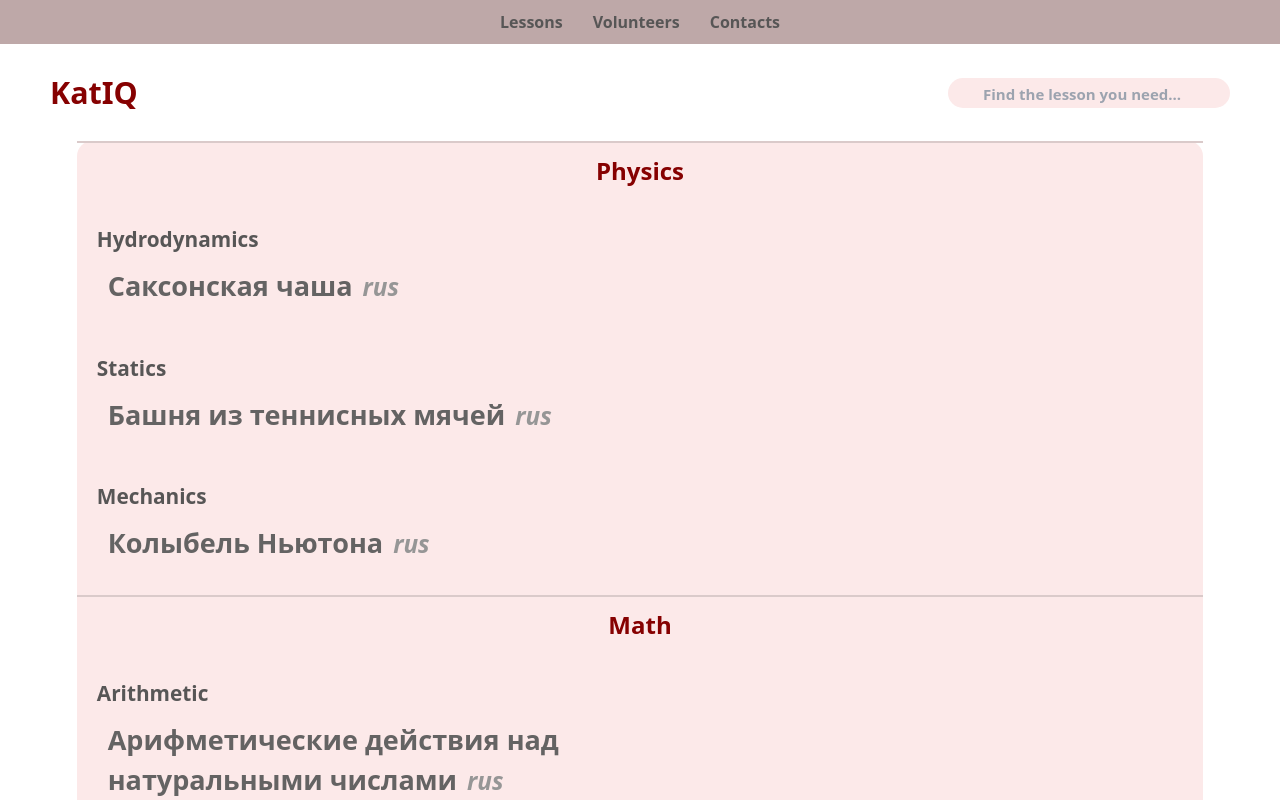
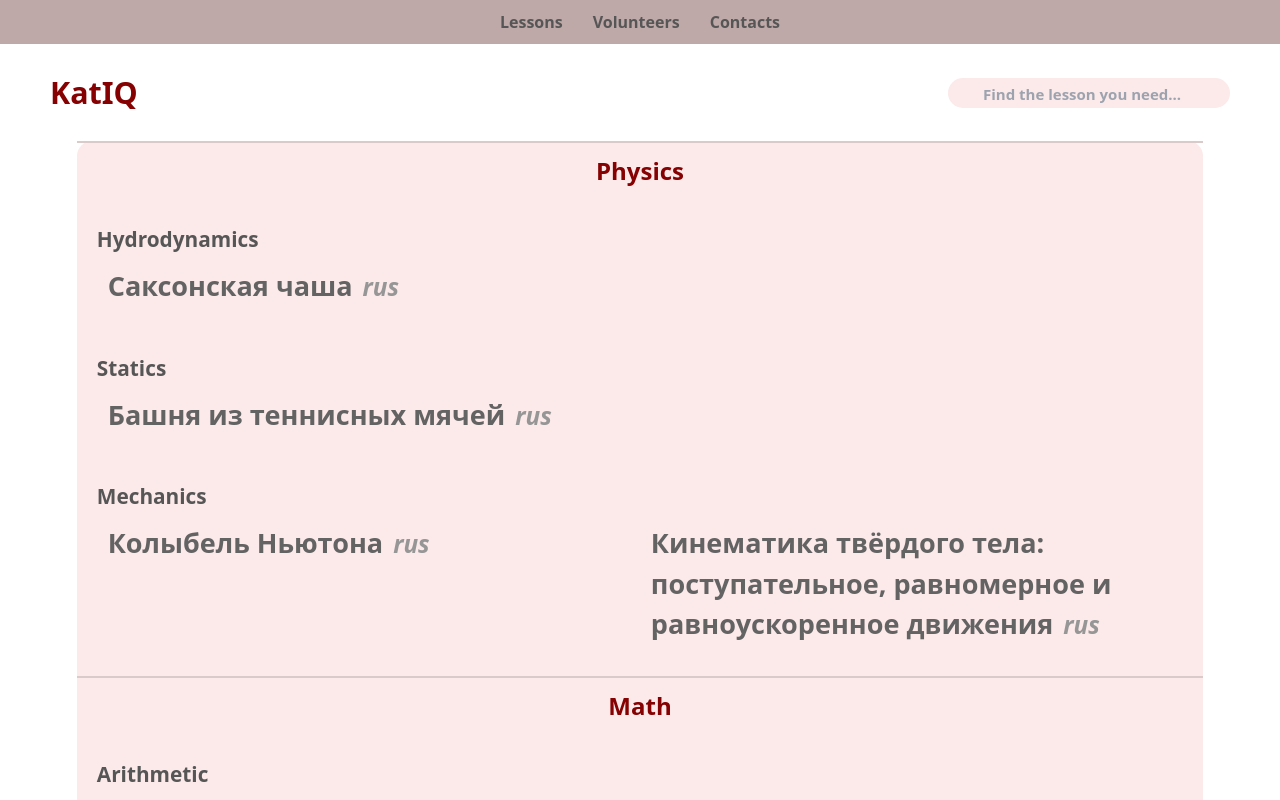
Before and after one commit to kattiers/katIQ, an Angular app: page / in a window 1280 px wide. Shown: the top 800 px of the page. Built offline with nearby package versions, Linux system fonts and the light colour scheme.

Commit message:
Initial commit

```diff
--- a/src/app/lesson-showing/lesson-showing.component.css
+++ b/src/app/lesson-showing/lesson-showing.component.css
@@ -32,6 +32,7 @@
 }
 
 .lesson {
+    vertical-align: top;
     width: 48%;
     margin: 1%;
     display: inline-block;
--- a/src/app/lessons.service.ts
+++ b/src/app/lessons.service.ts
@@ -37,14 +37,22 @@ export class LessonsService {
      language: "rus",
      link: "https://www.youtube.com/embed/qGNU3zuL6e8",
      description: "!Арифметические действия над натуральными числами!@@1. Определение натуральных чисел@- Натуральные числа — числа, используемые для счета: 1, 2, 3, 4, и т.д.@@2. Сложение@- Объединение двух чисел (слагаемых) для получения суммы.@- Свойства: коммутативность (a + b = b + a), ассоциативность ((a + b) + c = a + (b + c)), нейтральный элемент (a + 0 = a).@@3. Вычитание@- Из одного числа (уменьшителя) вычитается другое число (вычитаемое) для получения разности.@- Свойства: не коммутативно (a - b ≠ b - a), не ассоциативно ((a - b) - c ≠ a - (b - c)).@@4. Умножение@- Повторное добавление одного числа (множителя) к себе по количеству другого числа (множителя) для получения произведения.@- Свойства: коммутативность (a × b = b × a), ассоциативность ((a × b) × c = a × (b × c)), дистрибутивность относительно сложения (a × (b + c) = a × b + a × c), нейтральный элемент (a × 1 = a).@@5. Деление@- Разделение одного числа (делимого) на другое (делитель) для получения частного.@- Свойства: не коммутативно (a ÷ b ≠ b ÷ a), не ассоциативно ((a ÷ b) ÷ c ≠ a ÷ (b ÷ c)), деление на ноль невозможно.@@6. Практическое применение@- Решение задач и примеров на сложение, вычитание, умножение и деление."
-   }
+   },
+   {
+    title: "Кинематика твёрдого тела: поступательное, равномерное и равноускоренное движения",
+    section: "Mechanics",
+    subject: "Physics",
+    language: "rus",
+    link: "-",
+    description: "!Механика!!@!Кинематика!@@!1. Поступательное движение!@Поступательное движение — это движение, при котором все точки тела перемещаются одинаково. @@!Основные понятия:!@- Путь (s): расстояние, которое проходит тело в процессе движения. Измеряется в метрах (м). @s=v×t, где s — путь, t — время@- Скорость (v): отношение пройденного пути к времени, за которое он был пройден.@v=s/t, где s — путь, t — время.@- Ускорение (a): изменение скорости тела за единицу времени.@a = Δv/Δt, где Δv — изменение скорости, Δt — время, за которое произошло изменение. @* https://www.youtube.com/embed/Qh65bqpJvQ0*@@!2. Равномерное движение!@При равномерном движении скорость тела постоянна. Формулы для равномерного движения:@Путь: s=vt, где v — постоянная скорость, t — время.@* https://www.youtube.com/embed/pRA82UPE62k*@@!3. Равноускоренное движение!@При равноускоренном движении ускорение тела постоянно. Основные уравнения:@- Скорость как функция времени: v=v0+at, где v0 — начальная скорость. @- Путь как функция времени: s=v0t+1/2at^2@- Скорость как функция пути: v^2=v0^2+2as@* https://www.youtube.com/embed/D9PO6oJi3rE *@@!Графики:!@1. График зависимости пути от времени для равномерного движения — прямая линия.@2. График зависимости скорости от времени для равноускоренного движения — прямая линия, наклон которой равен ускорению.@*https://drive.google.com/file/d/1rnO7ZYhyD0uPJ-0V5yFKj6fDfiiwtJez/view?usp=drive_link*"
+   },
     // {
     //   title: "Faraday's law",
     //   section: "Electromagnetic induction",
     //   subject: "Physics",
     //   language: "rus",
     //   link: "-",
-    //   description: "Physics lesson at the Richelieu Lyceum. Author: Pavel Andreevich Victor"
+    //   description: "Physics lesson"
     // },
     // {
     //   title: "Faraday's law",
--- a/src/app/staff-carousel/staff-carousel.component.ts
+++ b/src/app/staff-carousel/staff-carousel.component.ts
@@ -42,6 +42,16 @@ export class StaffCarouselComponent {
       details: `<strong>Head of Social Media</strong>, Copywriter of the KatIQ Platform`
     },
     {
+      img: 'assets/Khanaiym Sarkulova.jpg',
+      name: 'Khanaiym Sarkulova',
+      details: `Volunteer <strong>Physics Teacher</strong>`
+    },
+    {
+      img: 'assets/Seymonkhon Tukhtasinov.jpg',
+      name: 'Seymonkhon Tukhtasinov',
+      details: `Volunteer <strong>Math Teacher</strong>`
+    },
+    {
         img: 'assets/Zafira Sydykova.jpeg',
         name: 'Zafira Sydykova',
         details: `Volunteer <strong>Math Teacher</strong>`
@@ -50,11 +60,6 @@ export class StaffCarouselComponent {
         img: 'assets/Assem Sissenbay.jpeg',
         name: 'Assem Sissenbay',
         details: `Volunteer <strong>Math Teacher</strong>`
-    },
-    {
-      img: 'assets/Seymonkhon Tukhtasinov.jpg',
-      name: 'Seymonkhon Tukhtasinov',
-      details: `Volunteer <strong>Math Teacher</strong>`
     }
     // {
     //   img: 'assets/teacher4.jpg',
--- a/src/index.html
+++ b/src/index.html
@@ -2,7 +2,7 @@
 <html lang="en">
 <head>
   <meta charset="utf-8">
-  <title>Shupikava0</title>
+  <title>KatIQ</title>
   <base href="/">
   <meta name="viewport" content="width=device-width, initial-scale=1">
   <link rel="icon" type="image/x-icon" href="favicon.ico">
```
Also changed, not shown: src/assets/Khanaiym Sarkulova.jpg (added), 5 other files (tests, documents, lock files or other folders).
